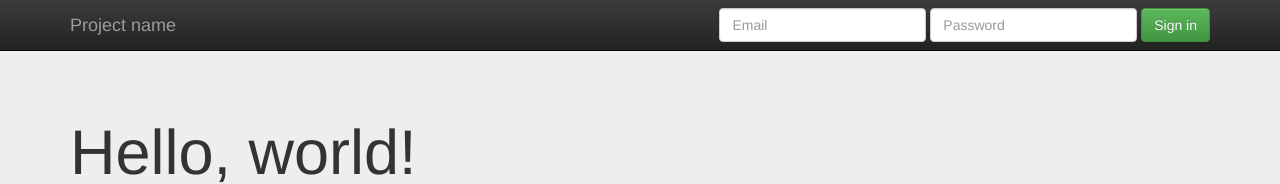
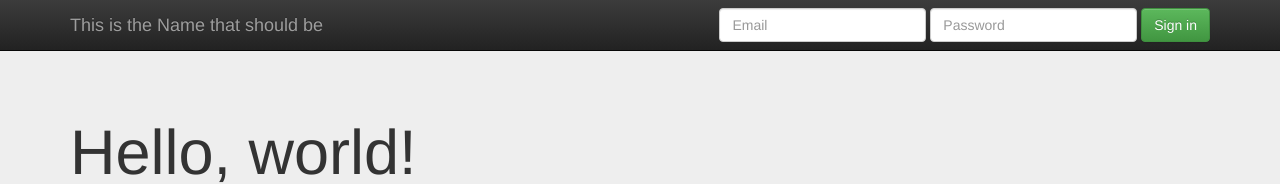
Before and after one commit to frankchaofengx/git_demo, a plain HTML site: page index.html in a window 1280 px wide. Shown: the top 184 px of the page. Drawn offline with nearby package versions, Linux system fonts and the light colour scheme.

Commit message:
Fix the bugs in index page

```diff
--- a/index.html
+++ b/index.html
@@ -36,7 +36,7 @@
             <span class="icon-bar"></span>
             <span class="icon-bar"></span>
           </button>
-          <a class="navbar-brand" href="#">Project name</a>
+          <a class="navbar-brand" href="#">This is the Name that should be</a>
         </div>
         <div id="navbar" class="navbar-collapse collapse">
           <form class="navbar-form navbar-right" role="form">
```
